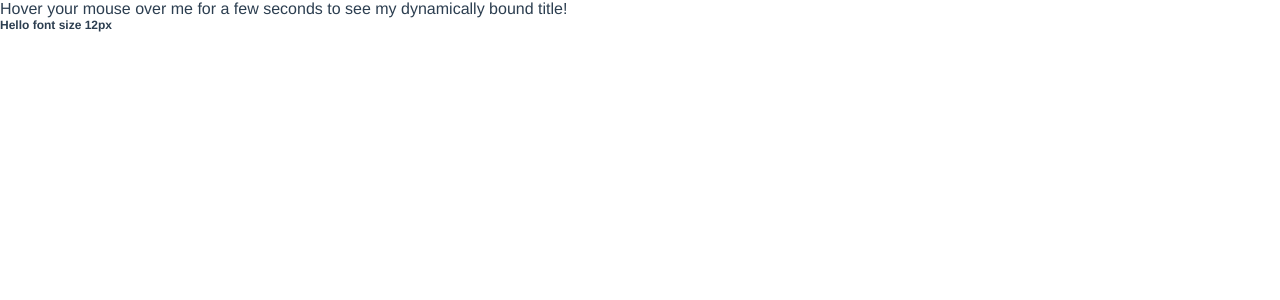
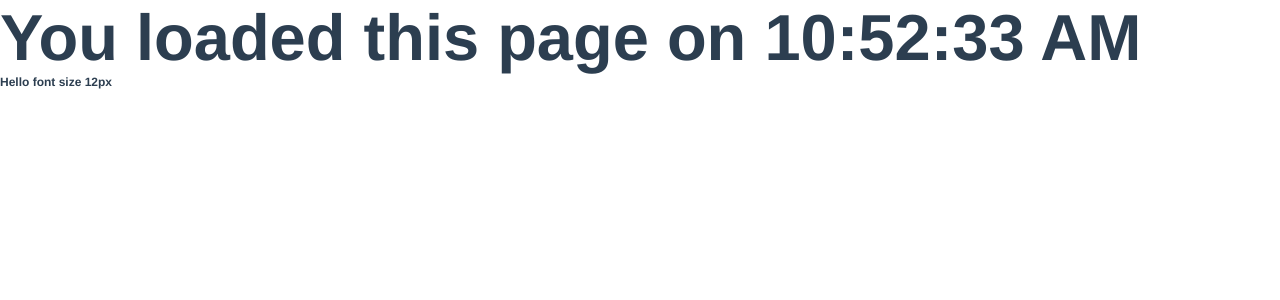
Before and after one commit to shyamkumaryadav/view, a Vue app: page / in a window 1280 px wide. Shown: the top 300 px of the page. Built offline with nearby package versions, Linux system fonts and the light colour scheme.

Commit message:
<span>{{ time }}</span>

```diff
--- a/package.json
+++ b/package.json
@@ -3,7 +3,7 @@
   "version": "0.1.0",
   "private": true,
   "scripts": {
-    "serve": "vue-cli-service serve",
+    "start": "vue-cli-service serve",
     "build": "vue-cli-service build",
     "lint": "vue-cli-service lint"
   },
--- a/src/components/Todos.vue
+++ b/src/components/Todos.vue
@@ -1,17 +1,25 @@
 <template>
   <div>
-    <span v-bind:title="message">
-      Hover your mouse over me for a few seconds
-      to see my dynamically bound title!
-    </span>
+    <h1>
+      {{message}}
+      <span>{{ time }}</span>
+    </h1>
   </div>
 </template>
 
 <script>
 export default {
   name: "Todos",
-  data: {
-    message: "You loaded this page on " + new Date().toLocaleString(),
+  data() {
+    return {
+      message: "You loaded this page on ",
+      time: null,
+    };
+  },
+  created() {
+    setInterval(() => {
+      this.time = new Date().toLocaleTimeString();
+    }, 1000);
   },
 };
 </script>
```
